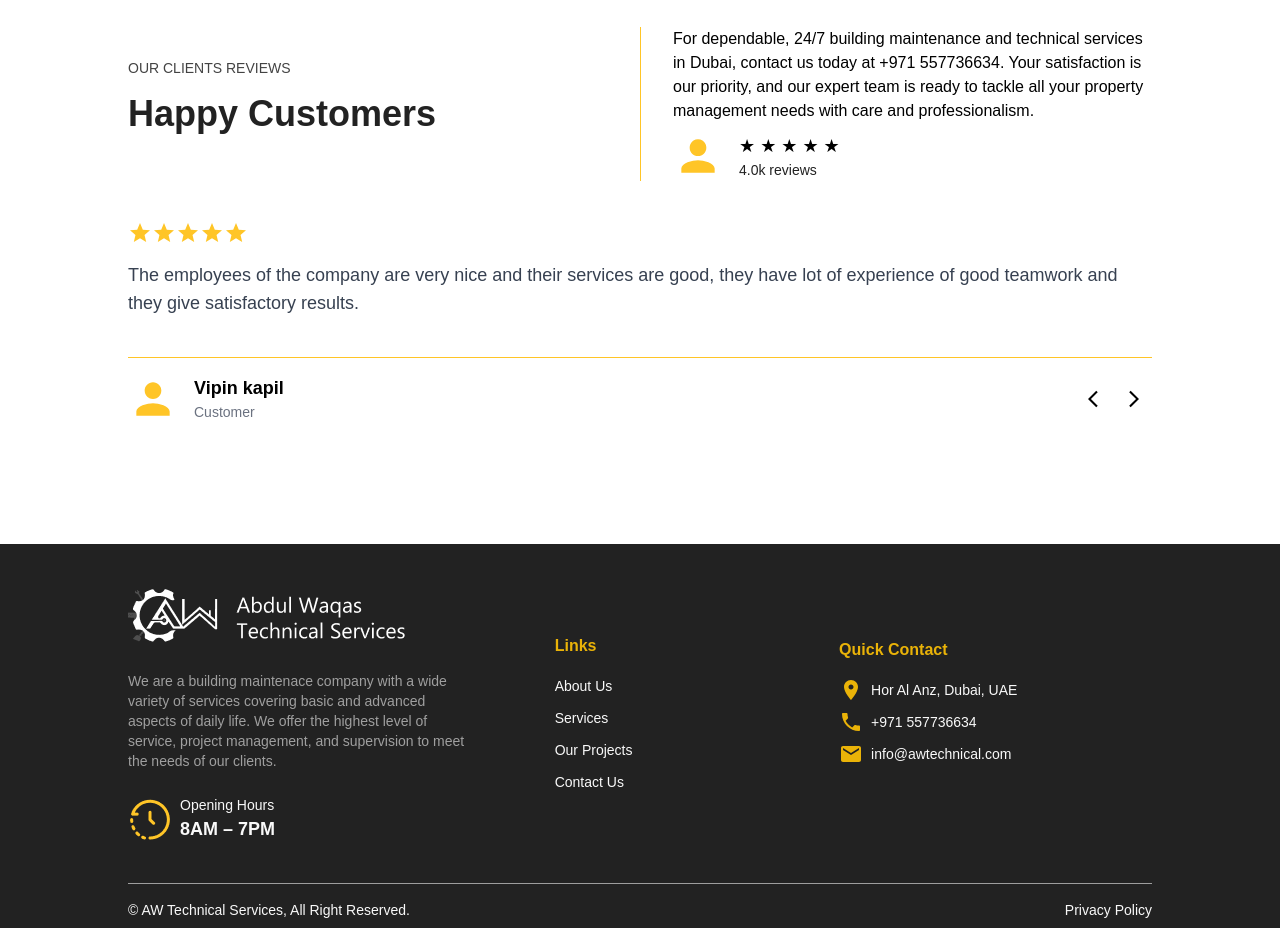
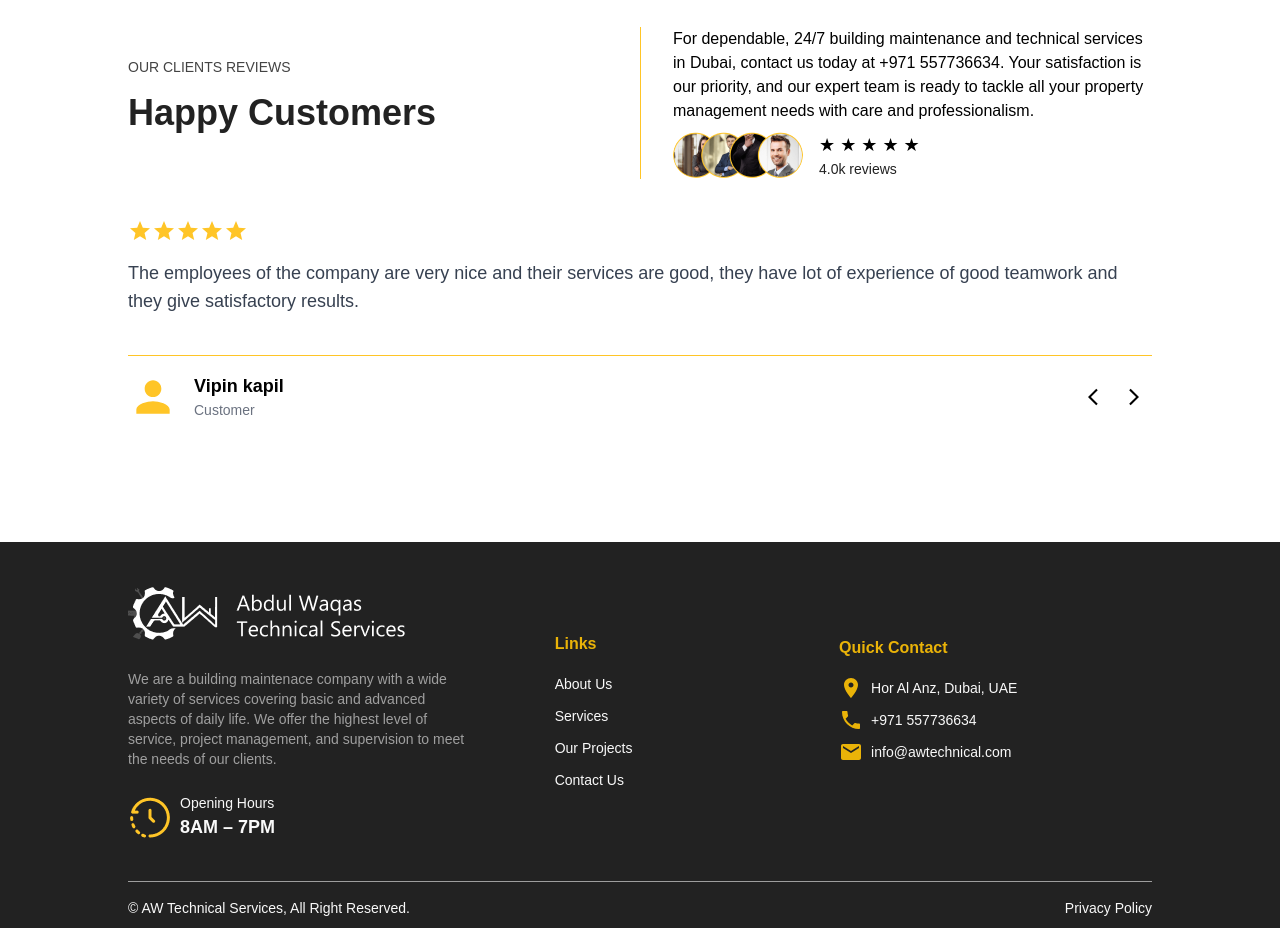
Before and after one commit to shaniaakhan21/AWTech, a Next.js app: page / in a window 1280 px wide. Shown: the part 5700-6628 px from the top of the page. Built offline with nearby package versions, Linux system fonts and the light colour scheme.

Commit message:
Version 2.0

```diff
--- a/components/Feed.tsx
+++ b/components/Feed.tsx
@@ -1,3 +1,4 @@
+import Image from 'next/image';
 import React, { useEffect, useState } from 'react';
 
 const Feed: React.FC = () => {
@@ -28,7 +29,7 @@ const Feed: React.FC = () => {
             <div className="flex animate-scroll whitespace-nowrap">
                 {posts.map((post) => (
                     <div key={post.id} className="inline-block p-2">
-                        <img
+                        <Image
                             src={post.media_url}
                             alt={post.caption}
                             className="w-64 h-64 object-cover rounded-lg"
--- a/components/Reviews.tsx
+++ b/components/Reviews.tsx
@@ -2,7 +2,6 @@ import Image from 'next/image';
 import React from 'react';
 import ReviewerImage from '../assests/images/rating.png';
 import CustomerReview from './CustomerReview';
-import PersonIcon from '@mui/icons-material/Person';
 
 const Reviews: React.FC = () => {
     const reviewData = [
@@ -48,7 +47,7 @@ const Reviews: React.FC = () => {
                     <div className="flex flex-row justify-start items-center mt-2">
                         <div className="flex space-x-4">
                             <div className="flex flex-col items-center">
-                            <PersonIcon className="rounded-full" style={{ fontSize: 50, color: '#FFC527' }} /> {/* MUI Person Icon */}
+                                <Image src={ReviewerImage} alt="Reviewer" className="rounded-full" />
                             </div>
                         </div>
                         <div className='flex flex-col ml-4'>
--- a/components/SingleSlideCarousel.tsx
+++ b/components/SingleSlideCarousel.tsx
@@ -1,8 +1,6 @@
 "use client";
-import React, { useState, useEffect } from 'react';
+import React from 'react';
 import Image, { StaticImageData } from 'next/image';
-import ChevronLeftOutlinedIcon from '@mui/icons-material/ChevronLeftOutlined';
-import ChevronRightOutlinedIcon from '@mui/icons-material/ChevronRightOutlined';
 
 interface CarouselSlide {
     imageSrc: StaticImageData;
```
